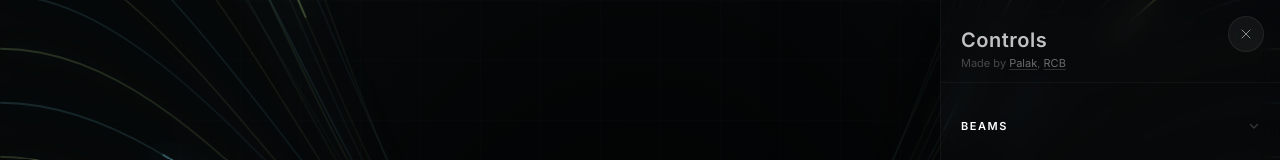
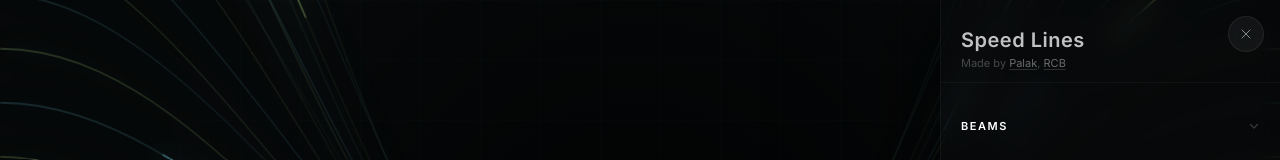
Before and after one commit to hckmstrrahul/speed-lines, a Next.js app: page / in a window 1280 px wide. Shown: the top 160 px of the page. Built offline with nearby package versions, Linux system fonts and the light colour scheme.

Commit message:
Update ControlPanel header to reflect project focus on Speed Lines

```diff
--- a/src/components/ControlPanel.tsx
+++ b/src/components/ControlPanel.tsx
@@ -538,7 +538,7 @@ const ControlPanel: React.FC<ControlPanelProps> = ({ config, onChange }) => {
       >
         {/* Header */}
         <div className="border-b border-white/4 px-[20px] py-[10px]">
-          <h2 className="text-[20px] font-semibold text-white/75 tracking-wide pt-[15px] pb-0 px-0">Controls</h2>
+          <h2 className="text-[20px] font-semibold text-white/75 tracking-wide pt-[15px] pb-0 px-0">Speed Lines</h2>
           <p className="px-0 text-[11px] text-white/25">
             Made by{" "}
             <a
```
